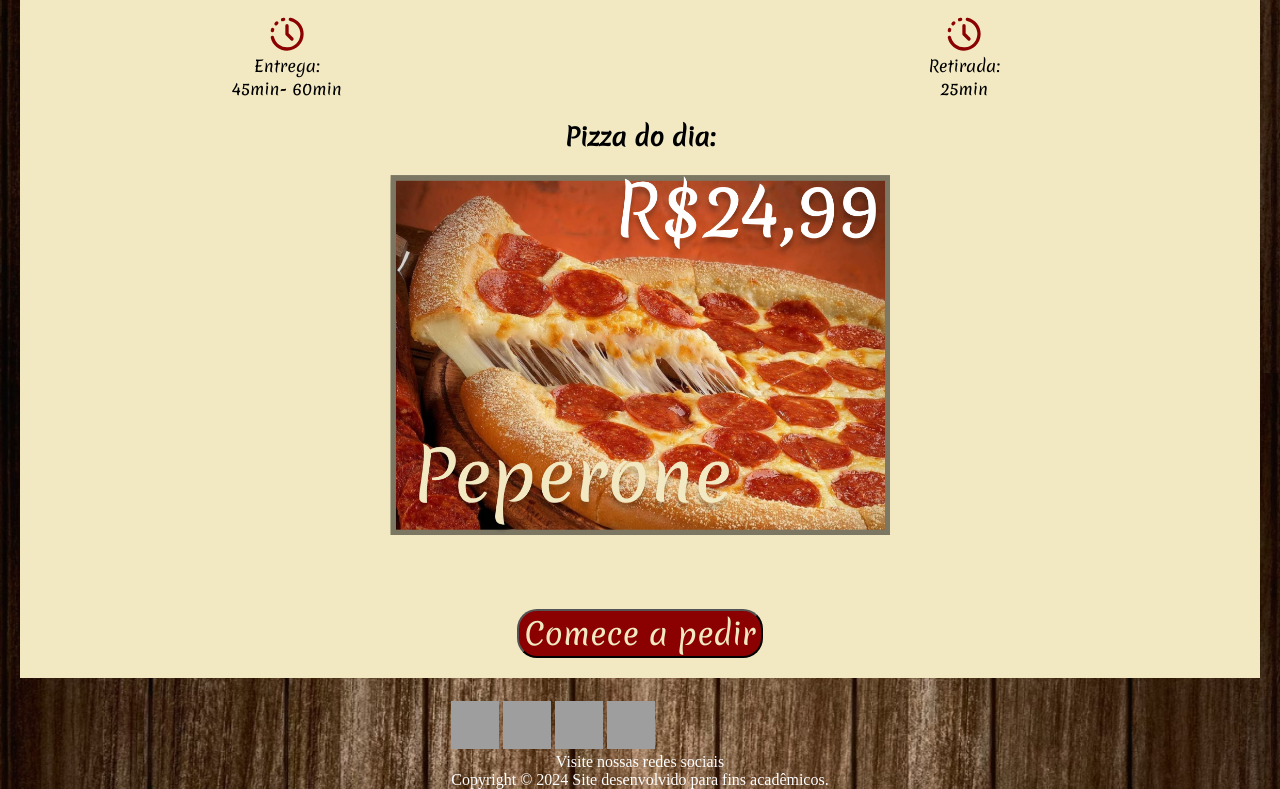
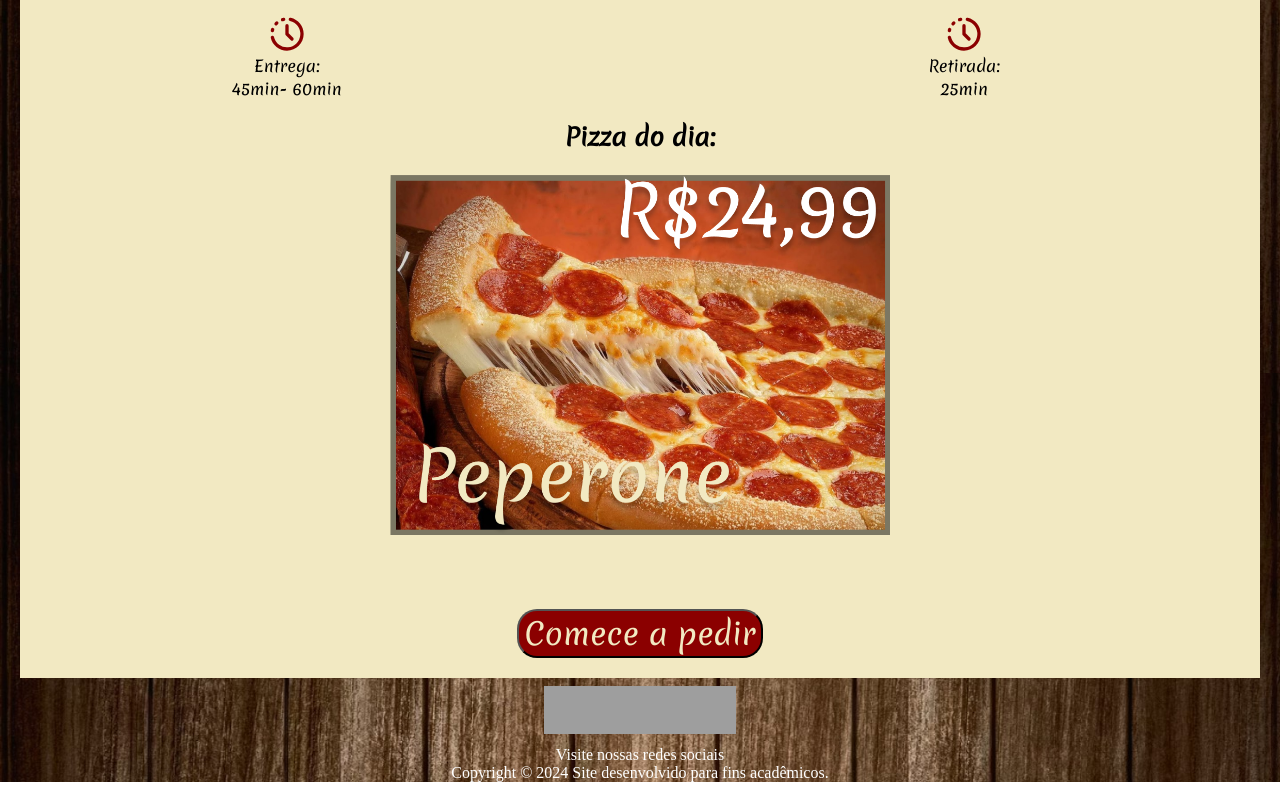
Before and after one commit to guisilvaizi/LUIGIS-PIZZARIA, a plain HTML site: page Index.html in a window 1280 px wide. Shown: the part 427-1216 px from the top of the page. Drawn offline with Linux system fonts and the light colour scheme; grey boxes are pictures that could not be loaded.

Commit message:
footer ok
finalização

```diff
--- a/Index.html
+++ b/Index.html
@@ -64,8 +64,8 @@
         <link rel="stylesheet" href="style.css">
         <footer>
             <ul>
-              <div>
-            <li class="iconsmedia"></li>
+            <div>
+                  <li class="iconsmedia">
               <a href="https://www.instagram.com/catolicasc/" target="_blank">
               <img width="48" height="48" src="https://img.icons8.com/fluency/48/instagram-new.png" alt="instagram-new"/></a>
               <a href="https://www.tiktok.com/@catolicasc" target="_blank">
--- a/style.css
+++ b/style.css
@@ -429,11 +429,10 @@ article{
 }
 
 footer .iconsmedia {
-    padding:  3%;
+    padding:  2%;
     display: flex;
     justify-content: center;
     align-items: center;
-    margin: 0%;
 }
 
 footer .socialMedia {
```
